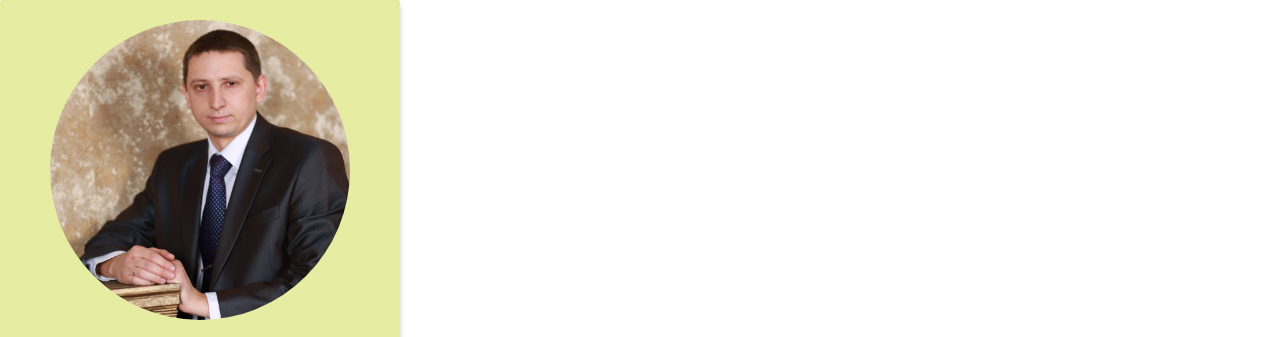
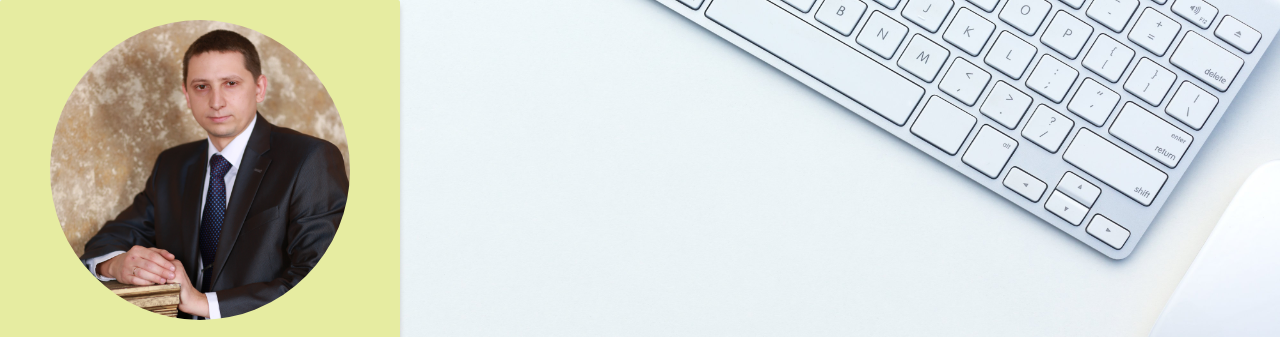
Before and after one commit to Gaztechica/portfolioQA, a plain HTML site: page index.html in a window 1280 px wide. Shown: the top 337 px of the page. Drawn offline with Linux system fonts and the light colour scheme.

Commit message:
Update style.css

```diff
--- a/css/style.css
+++ b/css/style.css
@@ -3,7 +3,7 @@
 }
 
 body{
-  background-image: url(imege/fon.jpg);
+  background-image: url(../imege/fon.jpg);
   background-size: 100%;
   margin-top: 0;
   margin-left: 0;
```
